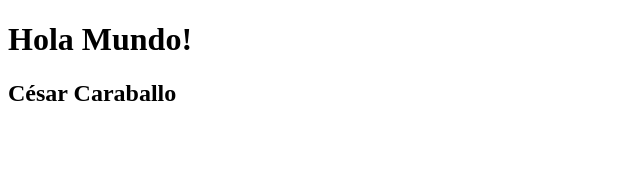
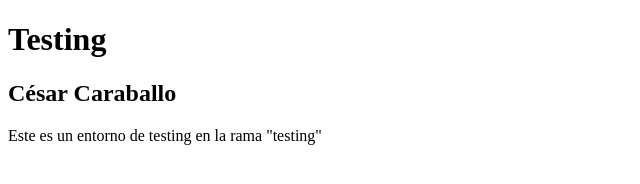
Before and after one commit to cesarcar87/prueba, a plain HTML site: page index.html in a window 1280 px wide. Shown: the whole page, without its empty margins (0-640 px from the left). Drawn offline with Linux system fonts and the light colour scheme.

Commit message:
Se crea un entorno de pruebas para index.html

```diff
--- a/index.html
+++ b/index.html
@@ -7,10 +7,13 @@
 </head>
 <body>
     <header>
-        <h1>Hola Mundo!</h1>
+        <h1>Testing</h1>
     </header>
     <div class="container">
         <h2>César Caraballo</h2>
     </div>
+    <footer>
+        <p>Este es un entorno de testing en la rama "testing"</p>
+    </footer>
 </body>
 </html>
```
Also changed, not shown: 1 other file.
